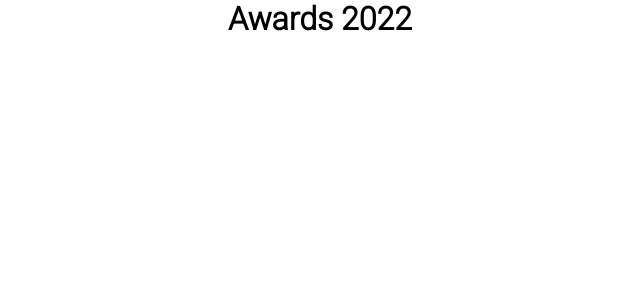
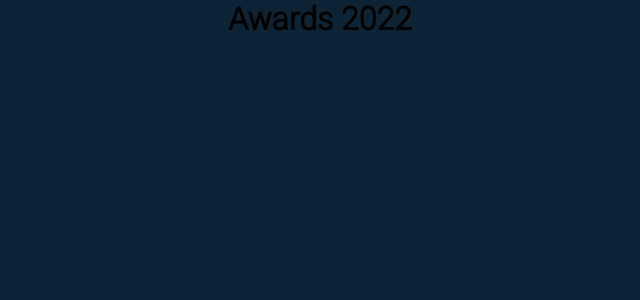
Before and after one commit to harde-dev/frontend-assessment, a React (Create React App) app: page / in a window 1280 px wide. Shown: the top 300 px of the page, without its empty margins (320-960 px from the left). Built offline with nearby package versions, Linux system fonts and the light colour scheme.

Commit message:
updates on index.css

```diff
--- a/src/index.css
+++ b/src/index.css
@@ -4,15 +4,7 @@
 }
 
 body {
-  margin: 0;
-  font-family: -apple-system, BlinkMacSystemFont, 'Segoe UI', 'Roboto', 'Oxygen',
-    'Ubuntu', 'Cantarell', 'Fira Sans', 'Droid Sans', 'Helvetica Neue',
-    sans-serif;
-  -webkit-font-smoothing: antialiased;
-  -moz-osx-font-smoothing: grayscale;
+  background-color: #0D2436;
+  margin-left: 10vw;
+  margin-right: 10vw;
 }
-
-code {
-  font-family: source-code-pro, Menlo, Monaco, Consolas, 'Courier New',
-    monospace;
-}
```
Also changed, not shown: 1 other file (tests, documents, lock files or other folders).
